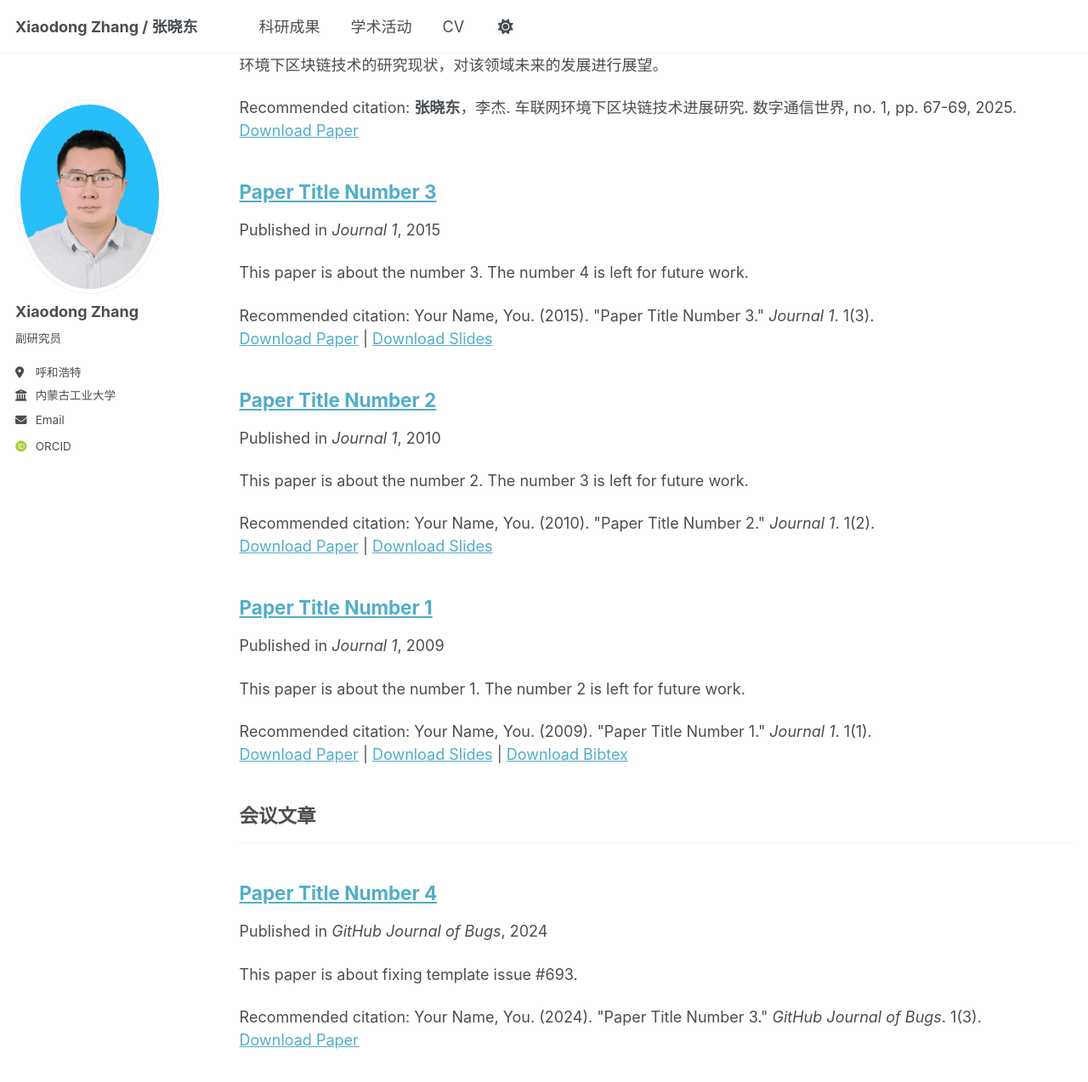
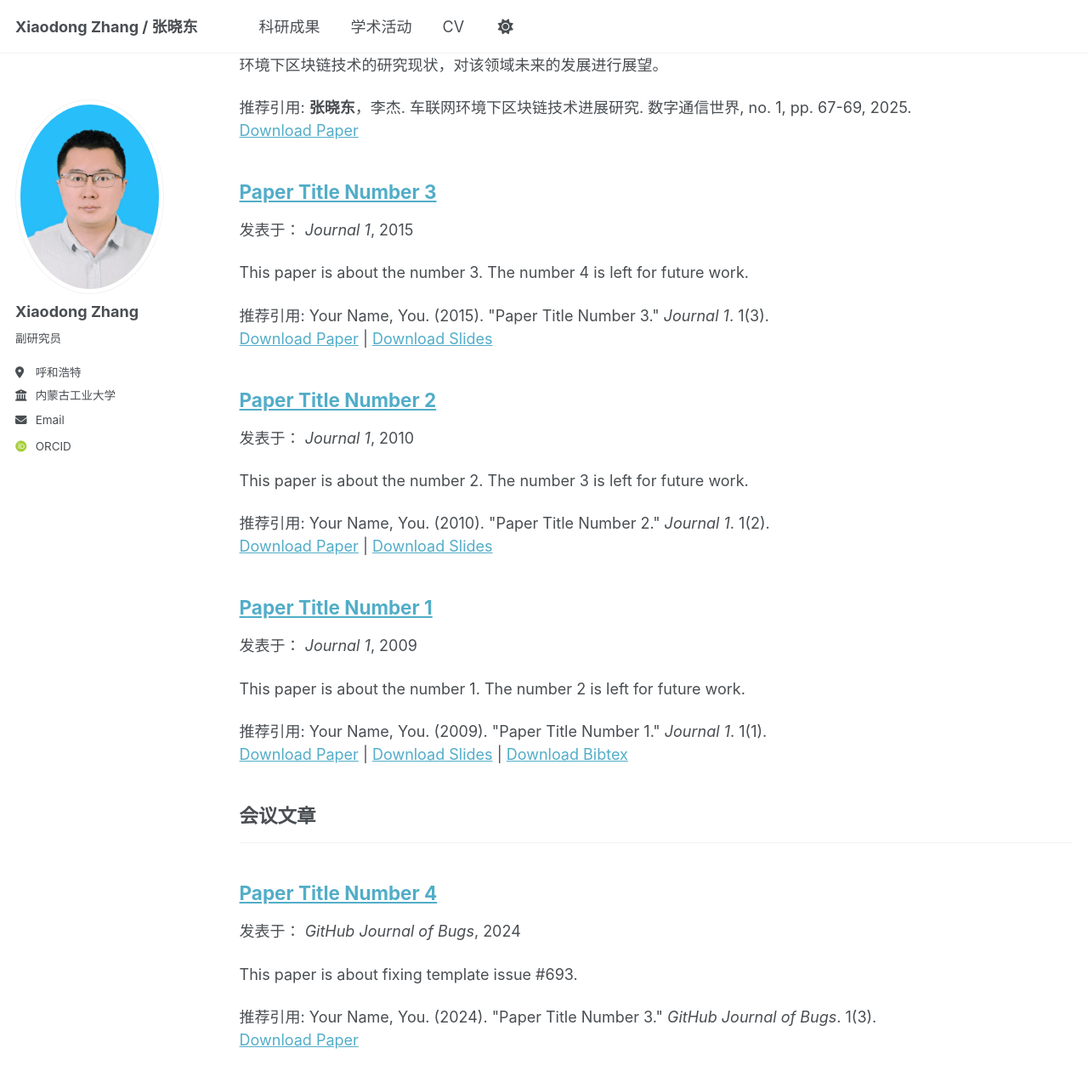
Before and after one commit to zhangxiaodong-imut/zhangxiaodong-imut.github.io, a Jekyll site: the page built from _pages/publications.html, in a window 1280 px wide and 1400 px high, scrolled down 350 px. Shown: the top 1273 px of the window at 85% size. Built offline with Jekyll 4.4.1, drawn with Linux system fonts in a browser that asks for light colours; some web fonts are replaced.

Commit message:
Update archive-single.html

```diff
--- a/_includes/archive-single.html
+++ b/_includes/archive-single.html
@@ -41,7 +41,7 @@
         {% if post.collection == 'teaching' %}
           <p> {{ post.type }}, <i>{{ post.venue }}</i>, {{ post.date | default: "1900-01-01" | date: "%Y" }} </p>
         {% elsif post.collection == 'publications' %}
-          <p>Published in <i>{{ post.venue }}</i>, {{ post.date | default: "1900-01-01" | date: "%Y" }} </p>
+          <p>发表于： <i>{{ post.venue }}</i>, {{ post.date | default: "1900-01-01" | date: "%Y" }} </p>
         {% elsif post.date %}
          <p class="page__date"><strong><i class="fa fa-fw fa-calendar" aria-hidden="true"></i> {{ site.data.ui-text[site.locale].date_label | default: "Published:" }}</strong> <time datetime="{{ post.date | default: "1900-01-01" | date_to_xmlschema }}">{{ post.date | default: "1900-01-01" | date: "%B %d, %Y" }}</time></p>
         {% endif %}
@@ -53,21 +53,21 @@
     {% endif %}
 
     {% if post.citation and post.paperurl and post.slidesurl and post.bibtexurl %}
-      <p>Recommended citation: {{ post.citation }}<br /><a href="{{ post.paperurl }}">Download Paper</a> | <a href="{{ post.slidesurl }}">Download Slides</a> | <a href="{{ post.bibtexurl }}">Download Bibtex</a></p>
+      <p>推荐引用: {{ post.citation }}<br /><a href="{{ post.paperurl }}">Download Paper</a> | <a href="{{ post.slidesurl }}">Download Slides</a> | <a href="{{ post.bibtexurl }}">Download Bibtex</a></p>
     {% elsif post.citation and post.paperurl and post.slidesurl %}
-      <p>Recommended citation: {{ post.citation }}<br /><a href="{{ post.paperurl }}">Download Paper</a> | <a href="{{ post.slidesurl }}">Download Slides</a></p>
+      <p>推荐引用: {{ post.citation }}<br /><a href="{{ post.paperurl }}">Download Paper</a> | <a href="{{ post.slidesurl }}">Download Slides</a></p>
     {% elsif post.citation and post.paperurl and post.bibtexurl %}
-      <p>Recommended citation: {{ post.citation }}<br /><a href="{{ post.paperurl }}">Download Paper</a> | <a href="{{ post.bibtexurl }}">Download Bibtex</a></p>
+      <p>推荐引用: {{ post.citation }}<br /><a href="{{ post.paperurl }}">Download Paper</a> | <a href="{{ post.bibtexurl }}">Download Bibtex</a></p>
     {% elsif post.citation and post.paperurl %}
-      <p>Recommended citation: {{ post.citation }}<br /><a href="{{ post.paperurl }}">Download Paper</a></p>
+      <p>推荐引用: {{ post.citation }}<br /><a href="{{ post.paperurl }}">Download Paper</a></p>
     {% elsif post.citation and post.slidesurl and post.bibtexurl %}
-      <p>Recommended citation: {{ post.citation }}<br /><a href="{{ post.slidesurl }}">Download Slides</a> | <a href="{{ post.bibtexurl}}">Download Bibtex</a></p>
+      <p>推荐引用: {{ post.citation }}<br /><a href="{{ post.slidesurl }}">Download Slides</a> | <a href="{{ post.bibtexurl}}">Download Bibtex</a></p>
     {% elsif post.citation and post.slidesurl %}
-      <p>Recommended citation: {{ post.citation }}<br /><a href="{{ post.slidesurl }}">Download Slides</a></p>
+      <p>推荐引用: {{ post.citation }}<br /><a href="{{ post.slidesurl }}">Download Slides</a></p>
     {% elsif post.citation and post.bibtexurl %}
-      <p>Recommended citation: {{ post.citation }}<br /><a href="{{ post.bibtexurl }}">Download Bibtex</a></p>
+      <p>推荐引用: {{ post.citation }}<br /><a href="{{ post.bibtexurl }}">Download Bibtex</a></p>
     {% elsif post.citation %}
-      <p>Recommended citation: {{ post.citation }}</p>
+      <p>推荐引用: {{ post.citation }}</p>
     {% elsif post.paperurl and post.bibtexurl %}
       <p><a href=" {{ post.paperurl }} ">Download Paper</a> | <a href="{{ post.bibtexurl }}">Download Bibtex</a></p>
     {% elsif post.paperurl %}
```
